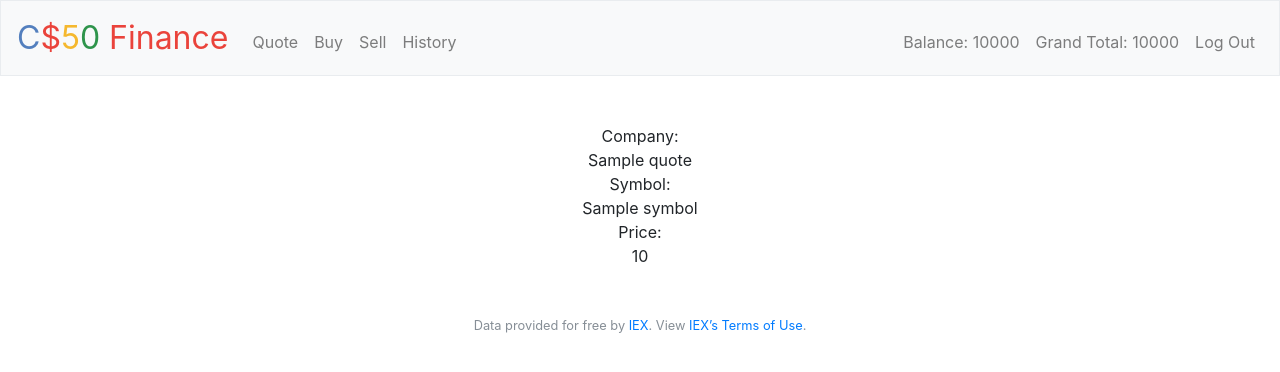
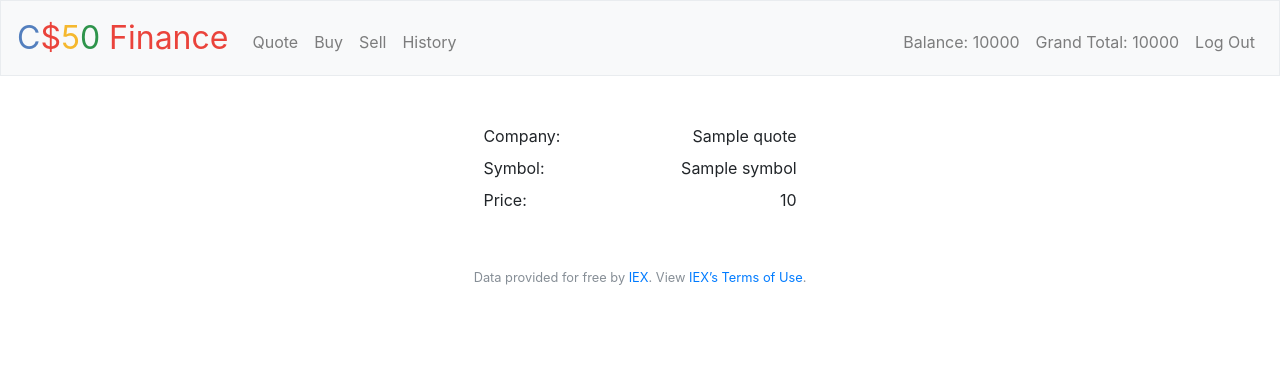
Before and after one commit to chiptus/cs50x-solutions, a Flask app: template pset7/finance/templates/quoted.html in a window 1280 px wide. Shown: the top 372 px of the page. Run offline with Flask 2, Linux system fonts and the light colour scheme; the visitor is signed in with stand-in values (Sample User, id 1); the template is opened without the code that fills it: most values are stand-ins (such as "Sample title", 1, 10 or a date in 2020); some libraries are stand-ins or nearby versions.

Commit message:
pset7: style quoted

```diff
--- a/pset7/finance/static/styles.css
+++ b/pset7/finance/static/styles.css
@@ -45,3 +45,16 @@ main img
     /* constrain images on small screens */
     max-width: 100%;
 }
+
+
+/* quoted */
+.quoted {
+  width: 30%;
+  margin: 0 auto;
+}
+
+.quoted .quoted--row {
+    display:flex;
+    justify-content: space-between;
+    margin-bottom: 0.5em;
+}
--- a/pset7/finance/templates/quoted.html
+++ b/pset7/finance/templates/quoted.html
@@ -7,17 +7,17 @@
 {% block main %}
 
 <div class="quoted">
-    <div class="name">
-        <div class="name--label">Company: </div>
-        <div class="name--value">{{ quote["name"] }}</div>
+    <div class="quoted--row name">
+        <span class="quoted--row--label name--label">Company: </span>
+        <span class="quoted--row--value name--value">{{ quote["name"] }}</span>
     </div>
-    <div class="symbol">
-        <div class="symbol--label">Symbol: </div>
-        <div class="symbol--value">{{ quote["symbol"] }}</div>
+    <div class="quoted--row symbol">
+        <span class="quoted--row--label symbol--label">Symbol: </span>
+        <span class="quoted--row--value symbol--value">{{ quote["symbol"] }}</span>
     </div>
-    <div class="value">
-        <div class="value--label">Price: </div>
-        <div class="value--value">{{ quote["price"] }}</div>
+    <div class="quoted--row value">
+        <span class="quoted--row--label value--label">Price: </span>
+        <span class="quoted--row--value value--value">{{ quote["price"] }}</span>
     </div>
 </div>
 
```
